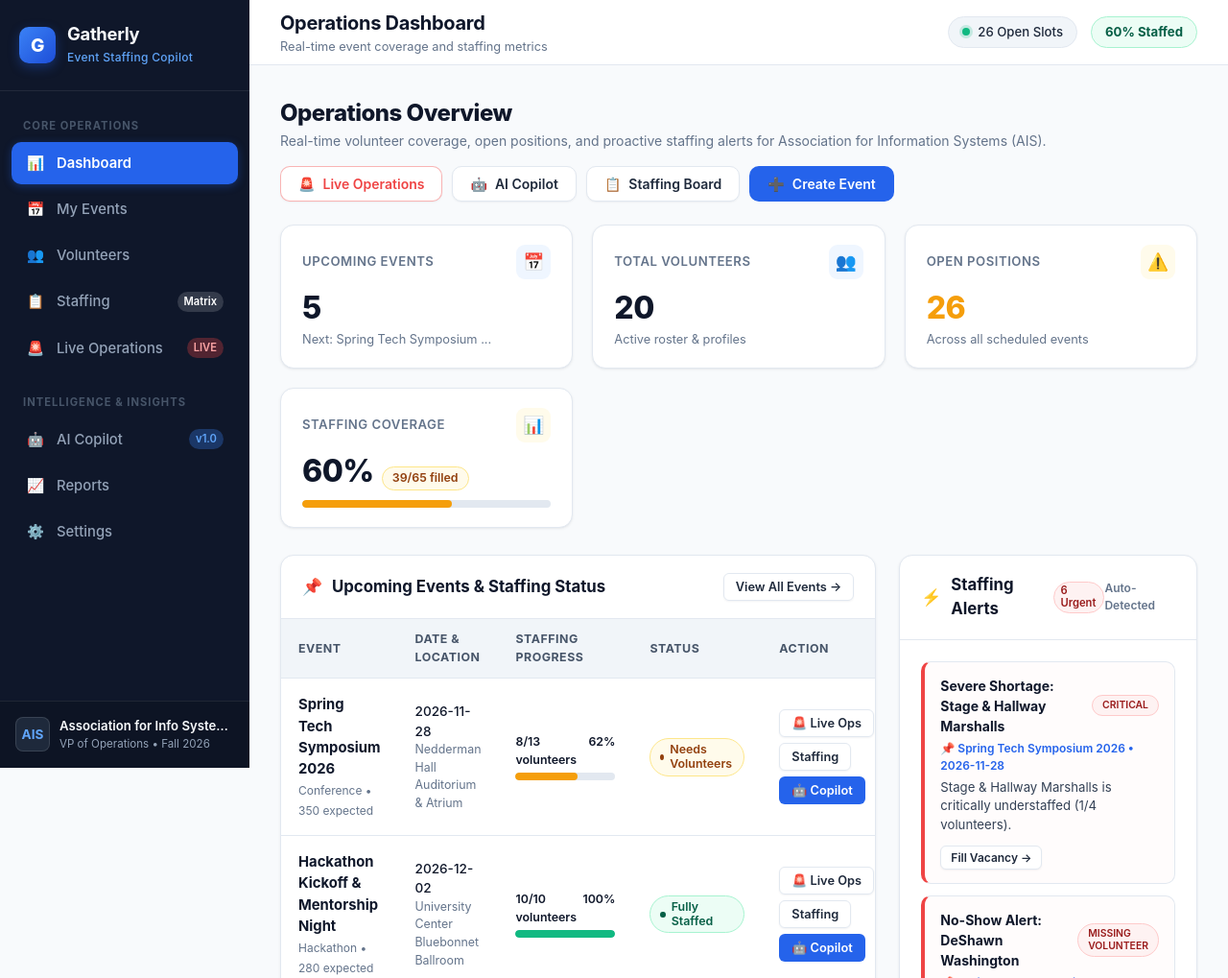
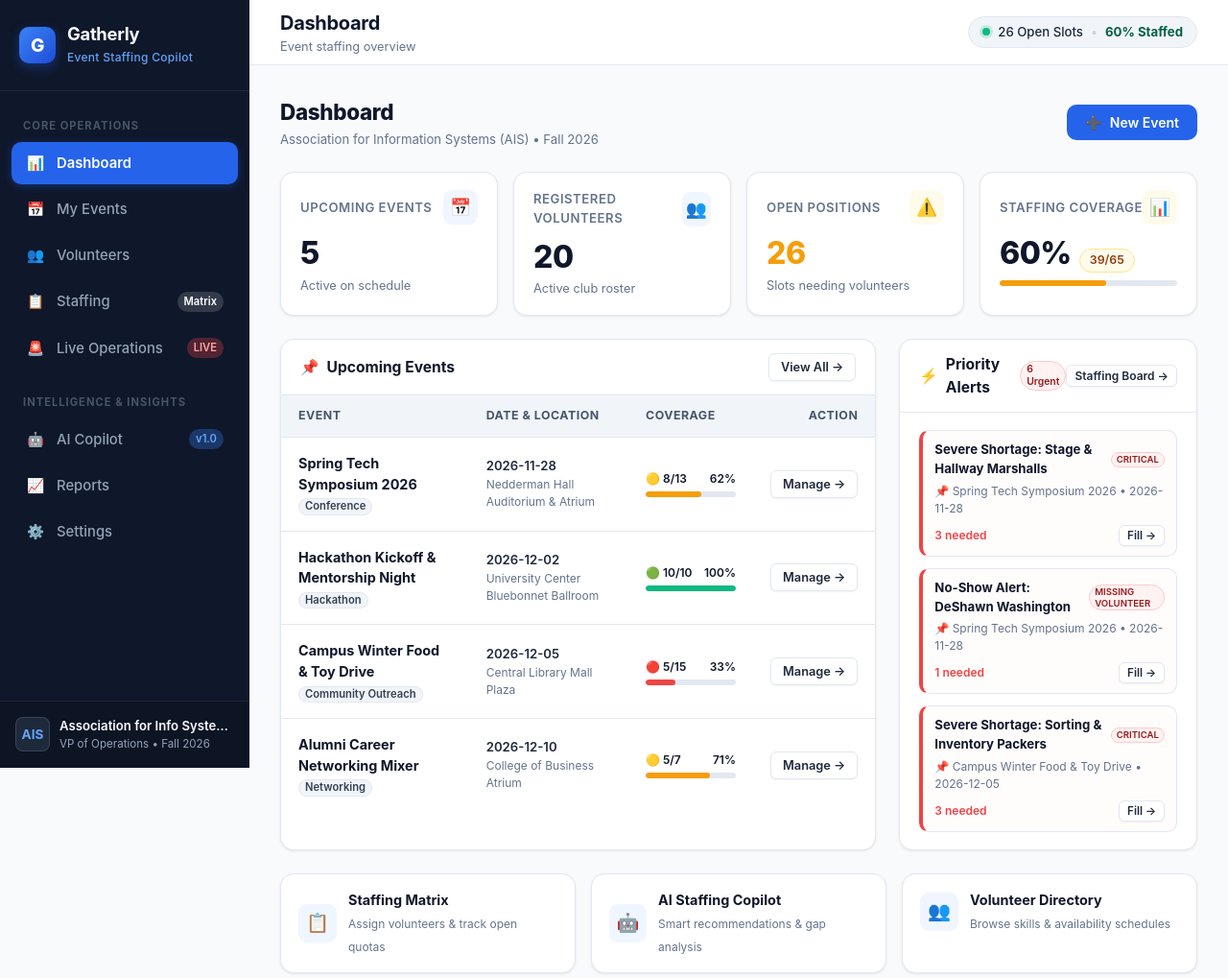
Before and after one commit to salmanshafi817/ProjectINSY3331, a plain HTML site: page index.html in a window 1280 px wide. Shown: the top 1019 px of the page at 96% size. Drawn offline with Linux system fonts and the light colour scheme; no server answers.

Commit message:
Dashboard changes- clean look.

```diff
--- a/css/style.css
+++ b/css/style.css
@@ -423,7 +423,7 @@ body {
 }
 
 .card-header {
-  padding: 18px 22px;
+  padding: 14px 20px;
   border-bottom: 1px solid var(--border-subtle);
   display: flex;
   align-items: center;
@@ -431,16 +431,16 @@ body {
 }
 
 .card-header h3 {
-  font-size: 1.05rem;
+  font-size: 0.975rem;
   font-weight: 700;
   color: var(--navy-900);
   display: flex;
   align-items: center;
-  gap: 10px;
+  gap: 8px;
 }
 
 .card-body {
-  padding: 22px;
+  padding: 18px 20px;
 }
 
 /* ==========================================================================
@@ -448,16 +448,16 @@ body {
    ========================================================================== */
 .stats-grid {
   display: grid;
-  grid-template-columns: repeat(auto-fit, minmax(230px, 1fr));
-  gap: 20px;
-  margin-bottom: 28px;
+  grid-template-columns: repeat(auto-fit, minmax(220px, 1fr));
+  gap: 16px;
+  margin-bottom: 24px;
 }
 
 .stat-card {
   background: var(--bg-surface);
   border: 1px solid var(--border-subtle);
   border-radius: var(--radius-lg);
-  padding: 20px 22px;
+  padding: 18px 20px;
   box-shadow: var(--shadow-card);
   display: flex;
   flex-direction: column;
--- a/index.html
+++ b/index.html
@@ -94,8 +94,8 @@
             ☰
           </button>
           <div class="topbar-title">
-            <h2 id="topbar-page-title">Operations Dashboard</h2>
-            <p id="topbar-page-subtitle">Real-time event coverage and staffing metrics</p>
+            <h2 id="topbar-page-title">Dashboard</h2>
+            <p id="topbar-page-subtitle">Event staffing overview</p>
           </div>
         </div>
 
@@ -103,10 +103,8 @@
           <div class="quick-stats-pill">
             <span class="pulse-dot"></span>
             <span id="topbar-open-count">8 Open Slots</span>
-          </div>
-
-          <div class="quick-stats-pill" style="background: var(--status-green-bg); border-color: var(--status-green-border); color: var(--status-green-text);">
-            <strong id="topbar-coverage-pct">78% Staffed</strong>
+            <span style="color: var(--border-strong);">&bull;</span>
+            <strong id="topbar-coverage-pct" style="color: var(--status-green-text);">78% Staffed</strong>
           </div>
         </div>
       </header>
--- a/js/router.js
+++ b/js/router.js
@@ -26,15 +26,15 @@ const AppRouter = {
   },
 
   titles: {
-    dashboard: { title: "Operations Dashboard", subtitle: "Real-time event coverage and staffing metrics" },
-    events: { title: "My Events", subtitle: "Student organization event schedule and role setup" },
-    volunteers: { title: "Volunteer Management", subtitle: "Student profiles, verified skills, and schedules" },
-    staffing: { title: "Staffing Matrix", subtitle: "Live role assignment, quotas, and vacancy resolution" },
-    operations: { title: "Live Event Operations Center", subtitle: "Event-day check-in, real-time staffing status, and proactive incident response" },
-    liveops: { title: "Live Event Operations Center", subtitle: "Event-day check-in, real-time staffing status, and proactive incident response" },
-    copilot: { title: "AI Staffing Copilot", subtitle: "Intelligent staffing assistant and grounded role sizing" },
-    reports: { title: "Reports & Analytics", subtitle: "Post-event outcomes and retrospective metrics" },
-    settings: { title: "Settings & Profile", subtitle: "Chapter configuration and alert thresholds" }
+    dashboard: { title: "Dashboard", subtitle: "Event staffing overview" },
+    events: { title: "My Events", subtitle: "Event schedule & positions" },
+    volunteers: { title: "Volunteers", subtitle: "Student profiles & skills" },
+    staffing: { title: "Staffing Matrix", subtitle: "Role assignments & quotas" },
+    operations: { title: "Live Operations", subtitle: "Event-day check-in & incidents" },
+    liveops: { title: "Live Operations", subtitle: "Event-day check-in & incidents" },
+    copilot: { title: "AI Copilot", subtitle: "Smart staffing recommendations" },
+    reports: { title: "Reports", subtitle: "Post-event analytics" },
+    settings: { title: "Settings", subtitle: "Organization preferences" }
   },
 
   init() {
--- a/js/views/dashboard.js
+++ b/js/views/dashboard.js
@@ -1,11 +1,7 @@
 /**
  * Gatherly - Dashboard View
- * Displays:
- * 1. Upcoming events count & list
- * 2. Total registered volunteers
- * 3. Open staffing positions
- * 4. Staffing coverage percentage
- * 5. Recent staffing alerts (Urgent Red, Warning Amber, Complete Green)
+ * High-signal, clean, uncluttered operations center.
+ * Displays only key information so the user can easily scan and navigate.
  */
 
 const DashboardView = {
@@ -14,9 +10,8 @@ const DashboardView = {
     const stats = data.stats || {};
     const alerts = data.alerts || [];
     const events = data.events || [];
-    const volunteers = data.volunteers || [];
 
-    // Coverage color classification
+    // Coverage status color
     let coverageBadgeClass = "badge-red";
     let progressColorClass = "red";
     if (stats.coveragePercentage >= 85) {
@@ -29,32 +24,27 @@ const DashboardView = {
 
     const upcomingEvents = events.filter(e => e.status === "Upcoming").slice(0, 4);
 
+    // Filter to top priority alerts (prioritize urgent, limit to 3 for clean scannability)
+    const urgentAlerts = alerts.filter(a => a.severity === "urgent" || a.level === "URGENT" || a.level === "CRITICAL");
+    const displayAlerts = (urgentAlerts.length > 0 ? urgentAlerts : alerts).slice(0, 3);
+
     return `
-      <!-- TOP OVERVIEW HEADER -->
-      <div style="display: flex; justify-content: space-between; align-items: flex-start; margin-bottom: 24px; flex-wrap: wrap; gap: 16px;">
+      <!-- CLEAN VIEW HEADER -->
+      <div style="display: flex; justify-content: space-between; align-items: center; margin-bottom: 24px; flex-wrap: wrap; gap: 12px;">
         <div>
-          <h2 style="font-size: 1.5rem; font-weight: 800; color: var(--navy-900); letter-spacing: -0.5px;">Operations Overview</h2>
-          <p style="font-size: 0.875rem; color: var(--text-muted);">
-            Real-time volunteer coverage, open positions, and proactive staffing alerts for ${data.organization?.name || 'Student Organization'}.
+          <h2 style="font-size: 1.4rem; font-weight: 800; color: var(--navy-900); letter-spacing: -0.3px;">Dashboard</h2>
+          <p style="font-size: 0.825rem; color: var(--text-muted); margin-top: 2px;">
+            ${data.organization?.name || 'Student Organization'} &bull; ${data.organization?.term || 'Current Term'}
           </p>
         </div>
-        <div style="display: flex; gap: 10px; flex-wrap: wrap;">
-          <button class="btn btn-secondary" style="border-color: rgba(239, 68, 68, 0.4); color: var(--status-red-solid);" onclick="AppRouter.navigate('operations')">
-            <span>🚨</span> Live Operations
-          </button>
-          <button class="btn btn-secondary" onclick="AppRouter.navigate('copilot')">
-            <span>🤖</span> AI Copilot
-          </button>
-          <button class="btn btn-secondary" onclick="AppRouter.navigate('staffing')">
-            <span>📋</span> Staffing Board
-          </button>
+        <div style="display: flex; gap: 10px;">
           <button class="btn btn-primary" onclick="App.openCreateEventModal()">
-            <span>➕</span> Create Event
+            <span>➕</span> New Event
           </button>
         </div>
       </div>
 
-      <!-- 4 MAIN METRIC STAT CARDS -->
+      <!-- 4 KEY STAT CARDS (CLEAN & MINIMAL) -->
       <div class="stats-grid">
         <!-- Upcoming Events -->
         <div class="stat-card">
@@ -63,21 +53,17 @@ const DashboardView = {
             <div class="stat-icon blue">📅</div>
           </div>
           <div class="stat-value">${stats.upcomingEvents}</div>
-          <div class="stat-subtext">
-            <span>Next: ${upcomingEvents[0] ? upcomingEvents[0].title.substring(0, 22) + '...' : 'None'}</span>
-          </div>
+          <div class="stat-subtext">Active on schedule</div>
         </div>
 
         <!-- Total Volunteers -->
         <div class="stat-card">
           <div class="stat-header">
-            <span class="stat-title">Total Volunteers</span>
+            <span class="stat-title">Registered Volunteers</span>
             <div class="stat-icon blue">👥</div>
           </div>
           <div class="stat-value">${stats.totalVolunteers}</div>
-          <div class="stat-subtext">
-            <span>Active roster & profiles</span>
-          </div>
+          <div class="stat-subtext">Active club roster</div>
         </div>
 
         <!-- Open Staffing Positions -->
@@ -89,9 +75,7 @@ const DashboardView = {
           <div class="stat-value" style="color: ${stats.openPositions > 0 ? 'var(--status-amber-solid)' : 'var(--status-green-solid)'}">
             ${stats.openPositions}
           </div>
-          <div class="stat-subtext">
-            <span>Across all scheduled events</span>
-          </div>
+          <div class="stat-subtext">${stats.openPositions > 0 ? 'Slots needing volunteers' : 'All positions filled'}</div>
         </div>
 
         <!-- Staffing Coverage Percentage -->
@@ -102,24 +86,24 @@ const DashboardView = {
           </div>
           <div style="display: flex; align-items: baseline; gap: 8px;">
             <div class="stat-value">${stats.coveragePercentage}%</div>
-            <span class="badge ${coverageBadgeClass}">${stats.totalAssignedPositions}/${stats.totalRequiredPositions} filled</span>
+            <span class="badge ${coverageBadgeClass}">${stats.totalAssignedPositions}/${stats.totalRequiredPositions}</span>
           </div>
-          <div style="margin-top: 10px;">
-            <div class="progress-container">
+          <div style="margin-top: 8px;">
+            <div class="progress-container" style="height: 6px;">
               <div class="progress-bar ${progressColorClass}" style="width: ${stats.coveragePercentage}%;"></div>
             </div>
           </div>
         </div>
       </div>
 
-      <!-- MAIN DASHBOARD SPLIT GRID -->
+      <!-- MAIN CONTENT: UPCOMING EVENTS & HIGH-PRIORITY ALERTS -->
       <div class="dashboard-grid">
-        <!-- LEFT: UPCOMING EVENTS & LIVE STAFFING STATUS -->
+        <!-- LEFT: UPCOMING EVENTS (STREAMLINED) -->
         <div class="card">
           <div class="card-header">
-            <h3><span>📌</span> Upcoming Events & Staffing Status</h3>
+            <h3><span>📌</span> Upcoming Events</h3>
             <button class="btn btn-secondary btn-sm" onclick="AppRouter.navigate('events')">
-              View All Events &rarr;
+              View All &rarr;
             </button>
           </div>
           <div class="card-body" style="padding: 0;">
@@ -129,9 +113,8 @@ const DashboardView = {
                   <tr>
                     <th>Event</th>
                     <th>Date & Location</th>
-                    <th>Staffing Progress</th>
-                    <th>Status</th>
-                    <th>Action</th>
+                    <th>Coverage</th>
+                    <th style="text-align: right;">Action</th>
                   </tr>
                 </thead>
                 <tbody>
@@ -143,54 +126,41 @@ const DashboardView = {
 
                     let statusBadge = "badge-green";
                     let barColor = "green";
-                    let label = "Fully Staffed";
+                    let statusDot = "🟢";
 
                     if (pct < 50) {
                       statusBadge = "badge-red";
                       barColor = "red";
-                      label = "Critical Shortage";
+                      statusDot = "🔴";
                     } else if (pct < 100) {
                       statusBadge = "badge-amber";
                       barColor = "amber";
-                      label = "Needs Volunteers";
+                      statusDot = "🟡";
                     }
 
                     return `
                       <tr>
                         <td>
-                          <strong style="color: var(--navy-900); display: block; font-size: 0.925rem;">${ev.title}</strong>
-                          <span style="font-size: 0.75rem; color: var(--text-muted);">${ev.category} • ${ev.expectedAttendees} expected</span>
+                          <div style="font-weight: 700; color: var(--navy-900); font-size: 0.9rem;">${ev.title}</div>
+                          <span class="badge badge-gray" style="font-size: 0.7rem; padding: 1px 6px; margin-top: 3px;">${ev.category}</span>
                         </td>
                         <td>
-                          <div style="font-weight: 500; font-size: 0.85rem;">${ev.date}</div>
-                          <div style="font-size: 0.775rem; color: var(--text-muted);">${ev.location}</div>
+                          <div style="font-size: 0.825rem; font-weight: 600; color: var(--navy-800);">${ev.date}</div>
+                          <div style="font-size: 0.75rem; color: var(--text-muted);">${ev.location}</div>
                         </td>
-                        <td style="min-width: 140px;">
-                          <div style="display: flex; justify-content: space-between; font-size: 0.775rem; margin-bottom: 4px; font-weight: 600;">
-                            <span>${ass}/${req} volunteers</span>
+                        <td style="min-width: 130px;">
+                          <div style="display: flex; justify-content: space-between; font-size: 0.75rem; font-weight: 600; margin-bottom: 4px;">
+                            <span>${statusDot} ${ass}/${req}</span>
                             <span>${pct}%</span>
                           </div>
-                          <div class="progress-container">
+                          <div class="progress-container" style="height: 6px;">
                             <div class="progress-bar ${barColor}" style="width: ${pct}%;"></div>
                           </div>
                         </td>
-                        <td>
-                          <span class="badge ${statusBadge}">
-                            <span class="badge-dot"></span> ${label}
-                          </span>
-                        </td>
-                        <td>
-                          <div style="display: flex; gap: 6px; flex-wrap: wrap;">
-                            <button class="btn btn-secondary btn-sm" onclick="App.goToLiveOps('${ev.id}')" title="Open Live Event Operations Center">
-                              🚨 Live Ops
-                            </button>
-                            <button class="btn btn-secondary btn-sm" onclick="App.goToEventStaffing('${ev.id}')">
-                              Staffing
-                            </button>
-                            <button class="btn btn-primary btn-sm" onclick="App.goToEventCopilot('${ev.id}')" title="Analyze with AI Copilot">
-                              🤖 Copilot
-                            </button>
-                          </div>
+                        <td style="text-align: right;">
+                          <button class="btn btn-secondary btn-sm" onclick="App.goToEventStaffing('${ev.id}')">
+                            Manage &rarr;
+                          </button>
                         </td>
                       </tr>
                     `;
@@ -201,44 +171,51 @@ const DashboardView = {
           </div>
         </div>
 
-        <!-- RIGHT: RECENT STAFFING ALERTS -->
+        <!-- RIGHT: PRIORITY STAFFING ALERTS (CONCISE) -->
         <div class="card">
           <div class="card-header">
             <h3>
-              <span>⚡</span> Staffing Alerts
-              <span class="badge badge-red" style="font-size: 0.7rem; padding: 2px 7px;">${alerts.filter(a => a.severity === 'urgent').length} Urgent</span>
+              <span>⚡</span> Priority Alerts
+              ${urgentAlerts.length > 0 ? `
+                <span class="badge badge-red" style="font-size: 0.65rem; padding: 2px 6px;">${urgentAlerts.length} Urgent</span>
+              ` : ''}
             </h3>
-            <span style="font-size: 0.75rem; color: var(--text-muted); font-weight: 600;">Auto-Detected</span>
+            <button class="btn btn-secondary btn-sm" style="font-size: 0.75rem; padding: 3px 8px;" onclick="AppRouter.navigate('staffing')">
+              Staffing Board &rarr;
+            </button>
           </div>
           <div class="card-body">
             <div class="alerts-list">
-              ${alerts.length === 0 ? `
-                <div style="text-align: center; padding: 24px; color: var(--text-muted);">
-                  <div style="font-size: 2rem; margin-bottom: 8px;">✅</div>
-                  <p>All positions are fully staffed! No active alerts.</p>
+              ${displayAlerts.length === 0 ? `
+                <div style="text-align: center; padding: 28px 12px; color: var(--status-green-text);">
+                  <div style="font-size: 2rem; margin-bottom: 6px;">✅</div>
+                  <strong style="font-size: 0.9rem;">Roster is in great shape</strong>
+                  <p style="font-size: 0.775rem; color: var(--text-muted); margin-top: 2px;">No urgent shortages detected.</p>
                 </div>
-              ` : alerts.slice(0, 5).map(alt => {
-                const isMissing = alt.level === "MISSING VOLUNTEER" || (alt.id && alt.id.includes("missing"));
+              ` : displayAlerts.map(alt => {
+                const isUrgent = alt.severity === "urgent" || alt.level === "CRITICAL" || alt.level === "URGENT";
                 return `
-                  <div class="alert-item ${alt.severity}">
-                    <div class="alert-top">
-                      <span class="alert-title">${alt.title}</span>
-                      <span class="badge ${alt.severity === 'urgent' ? 'badge-red' : (alt.severity === 'warning' ? 'badge-amber' : 'badge-green')}" style="font-size: 0.65rem;">
+                  <div class="alert-item ${isUrgent ? 'urgent' : 'warning'}" style="padding: 10px 12px; gap: 2px;">
+                    <div style="display: flex; justify-content: space-between; align-items: center;">
+                      <strong style="font-size: 0.825rem; color: var(--navy-900);">${alt.title}</strong>
+                      <span class="badge ${isUrgent ? 'badge-red' : 'badge-amber'}" style="font-size: 0.6rem; padding: 1px 5px;">
                         ${alt.level}
                       </span>
                     </div>
-                    <span class="alert-event-tag">📌 ${alt.event} • ${alt.date}</span>
-                    <div class="alert-desc">${alt.message}</div>
-                    <div style="margin-top: 6px;">
-                      ${isMissing ? `
-                        <button class="btn btn-sm btn-secondary" style="padding: 4px 10px; font-size: 0.75rem; background: var(--status-red-bg); color: var(--status-red-solid); border-color: var(--status-red-border);" onclick="App.goToLiveOps('${alt.eventId}')">
-                          🚨 Resolve Incident in Live Ops &rarr;
-                        </button>
-                      ` : `
-                        <button class="btn btn-sm btn-secondary" style="padding: 4px 10px; font-size: 0.75rem;" onclick="App.goToEventStaffing('${alt.eventId}')">
-                          Fill Vacancy &rarr;
-                        </button>
-                      `}
+                    <div style="font-size: 0.75rem; color: var(--text-muted); margin-top: 2px;">
+                      📌 ${alt.event} &bull; ${alt.date}
+                    </div>
+                    <div style="display: flex; justify-content: space-between; align-items: center; margin-top: 6px;">
+                      <span style="font-size: 0.75rem; color: ${isUrgent ? 'var(--status-red-solid)' : 'var(--status-amber-solid)'}; font-weight: 600;">
+                        ${alt.remaining ? `${alt.remaining} needed` : 'Action required'}
+                      </span>
+                      <button
+                        class="btn btn-sm btn-secondary"
+                        style="padding: 3px 8px; font-size: 0.725rem;"
+                        onclick="App.goToEventStaffing('${alt.eventId}')"
+                      >
+                        Fill &rarr;
+                      </button>
                     </div>
                   </div>
                 `;
@@ -247,6 +224,57 @@ const DashboardView = {
           </div>
         </div>
       </div>
+
+      <!-- QUICK NAVIGATION BAR (CLEAN 3-CARD ROW) -->
+      <div style="margin-top: 24px; display: grid; grid-template-columns: repeat(auto-fit, minmax(260px, 1fr)); gap: 16px;">
+        <div
+          class="card"
+          style="padding: 16px 18px; cursor: pointer; transition: transform 0.15s ease, box-shadow 0.15s ease;"
+          onclick="AppRouter.navigate('staffing')"
+          onmouseover="this.style.transform='translateY(-2px)'"
+          onmouseout="this.style.transform='translateY(0)'"
+        >
+          <div style="display: flex; align-items: center; gap: 12px;">
+            <div class="stat-icon blue" style="width: 40px; height: 40px; font-size: 1.2rem;">📋</div>
+            <div>
+              <strong style="color: var(--navy-900); font-size: 0.9rem; display: block;">Staffing Matrix</strong>
+              <span style="font-size: 0.75rem; color: var(--text-muted);">Assign volunteers & track open quotas</span>
+            </div>
+          </div>
+        </div>
+
+        <div
+          class="card"
+          style="padding: 16px 18px; cursor: pointer; transition: transform 0.15s ease, box-shadow 0.15s ease;"
+          onclick="AppRouter.navigate('copilot')"
+          onmouseover="this.style.transform='translateY(-2px)'"
+          onmouseout="this.style.transform='translateY(0)'"
+        >
+          <div style="display: flex; align-items: center; gap: 12px;">
+            <div class="stat-icon blue" style="width: 40px; height: 40px; font-size: 1.2rem;">🤖</div>
+            <div>
+              <strong style="color: var(--navy-900); font-size: 0.9rem; display: block;">AI Staffing Copilot</strong>
+              <span style="font-size: 0.75rem; color: var(--text-muted);">Smart recommendations & gap analysis</span>
+            </div>
+          </div>
+        </div>
+
+        <div
+          class="card"
+          style="padding: 16px 18px; cursor: pointer; transition: transform 0.15s ease, box-shadow 0.15s ease;"
+          onclick="AppRouter.navigate('volunteers')"
+          onmouseover="this.style.transform='translateY(-2px)'"
+          onmouseout="this.style.transform='translateY(0)'"
+        >
+          <div style="display: flex; align-items: center; gap: 12px;">
+            <div class="stat-icon blue" style="width: 40px; height: 40px; font-size: 1.2rem;">👥</div>
+            <div>
+              <strong style="color: var(--navy-900); font-size: 0.9rem; display: block;">Volunteer Directory</strong>
+              <span style="font-size: 0.75rem; color: var(--text-muted);">Browse skills & availability schedules</span>
+            </div>
+          </div>
+        </div>
+      </div>
     `;
   }
 };
```
Also changed, not shown: data/sample_data.json (+127 -14 lines).
